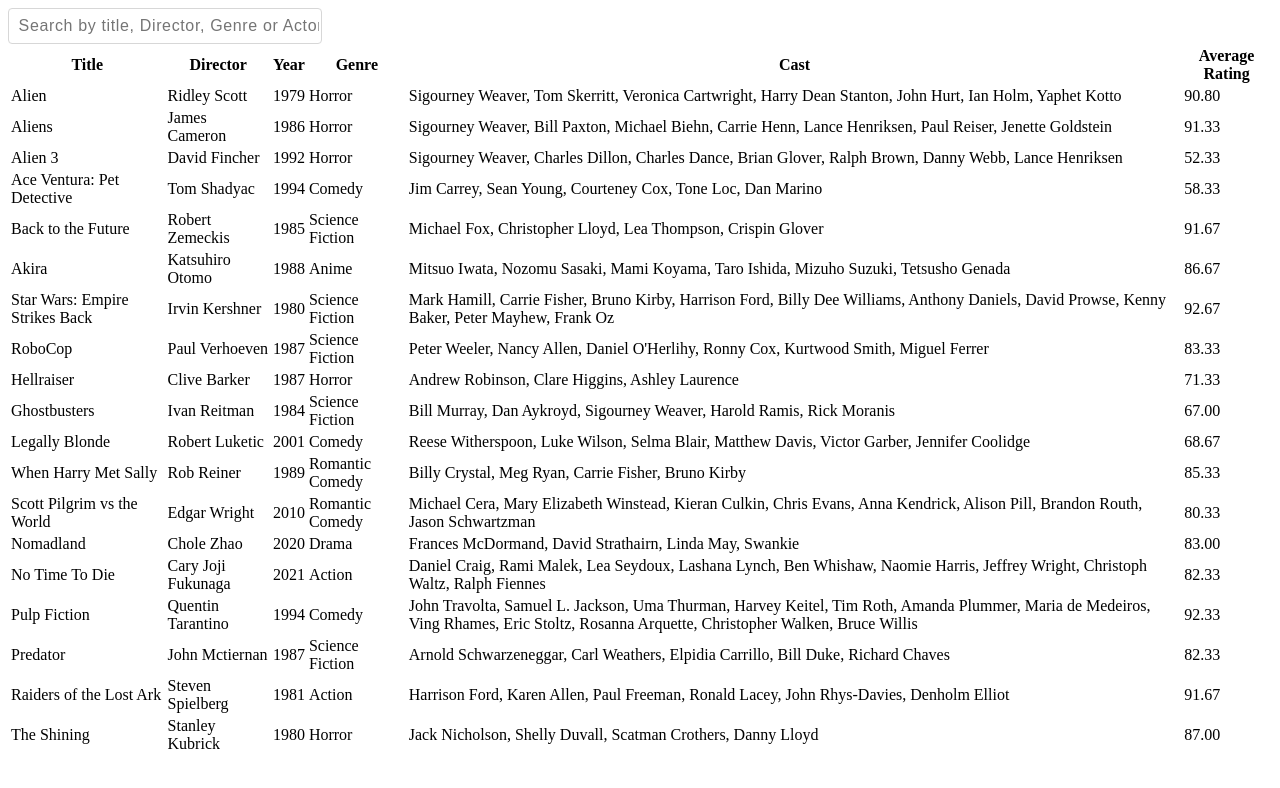
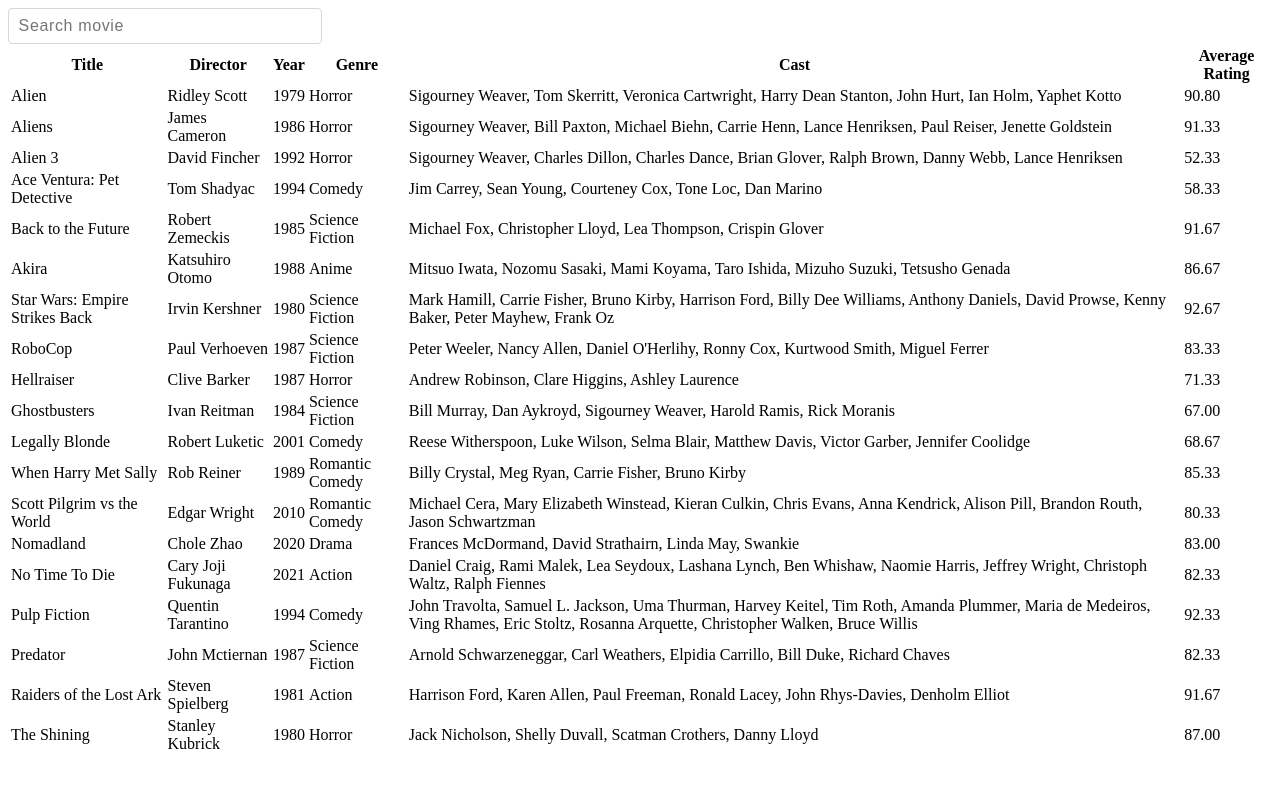
Before and after one commit to gokhansihli/grad-fe-tests, a React (Vite) app: page /test-2 in a window 1280 px wide. Shown: the top 788 px of the page. Built offline with nearby package versions, Linux system fonts and the light colour scheme.

Commit message:
Changed placeholder typing

```diff
--- a/src/components/test-2/MovieSearch.jsx
+++ b/src/components/test-2/MovieSearch.jsx
@@ -10,7 +10,7 @@
         <input
           type="text"
           value={input}
-          placeholder="Search by title, Director, Genre or Actor"
+          placeholder="Search movie"
           onChange={(e) => {
             setInput(e.target.value);
           }}
```
